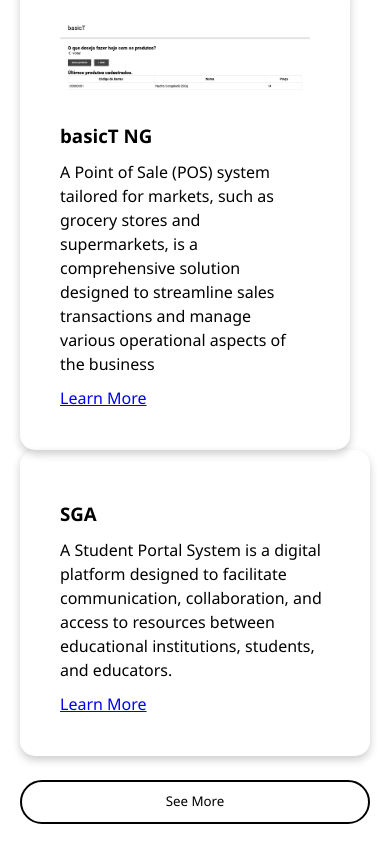
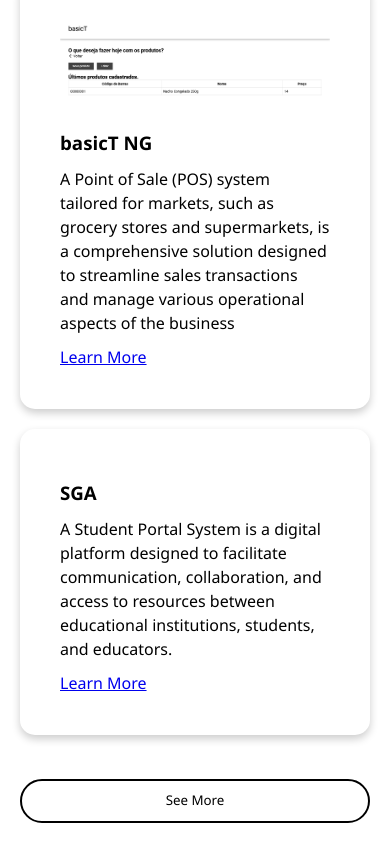
Before and after one commit to theMyntt/MyPortfolio, an Angular app: page /home in a window 390 px wide. Shown: the part 1254-2098 px from the top of the page. Built offline with nearby package versions, Linux system fonts and the light colour scheme.

Commit message:
fix: card margin on mobile devices

```diff
--- a/src/app/components/home/home.component.html
+++ b/src/app/components/home/home.component.html
@@ -35,7 +35,7 @@
     <br/>
     <h2>Principal projects</h2>
     <div class="projects" style="display: flex; justify-content: space-between;">
-      <app-card title="basicT NG" description="A Point of Sale (POS) system tailored for markets, such as grocery stores and supermarkets, is a comprehensive solution designed to streamline sales transactions and manage various operational aspects of the business" link="https://github.com/jpaveiro/basicT-NG" style="margin-right: 20px;" image="basict.png"/>
+      <app-card title="basicT NG" description="A Point of Sale (POS) system tailored for markets, such as grocery stores and supermarkets, is a comprehensive solution designed to streamline sales transactions and manage various operational aspects of the business" link="https://github.com/jpaveiro/basicT-NG" image="basict.png"/>
       <app-card title="SGA" description="A Student Portal System is a digital platform designed to facilitate communication, collaboration, and access to resources between educational institutions, students, and educators." link="https://github.com/themyntt/sga"/>
     </div>
     <br />
--- a/src/app/components/home/home.component.sass
+++ b/src/app/components/home/home.component.sass
@@ -17,6 +17,11 @@
       margin-right: 5px
       &:last-child
         margin-right: 0
+  .projects > app-card
+    margin-right: 20px
+
+    &:last-child
+      margin-right: 0
 
 @media (max-width: 900px)
   .home-container
@@ -28,6 +33,9 @@
         margin-right: 0 !important
     .projects
       flex-direction: column
+      app-card
+        margin-right: 0 !important
+        margin-bottom: 20px
 
 #me
   border-radius: 50%
```
